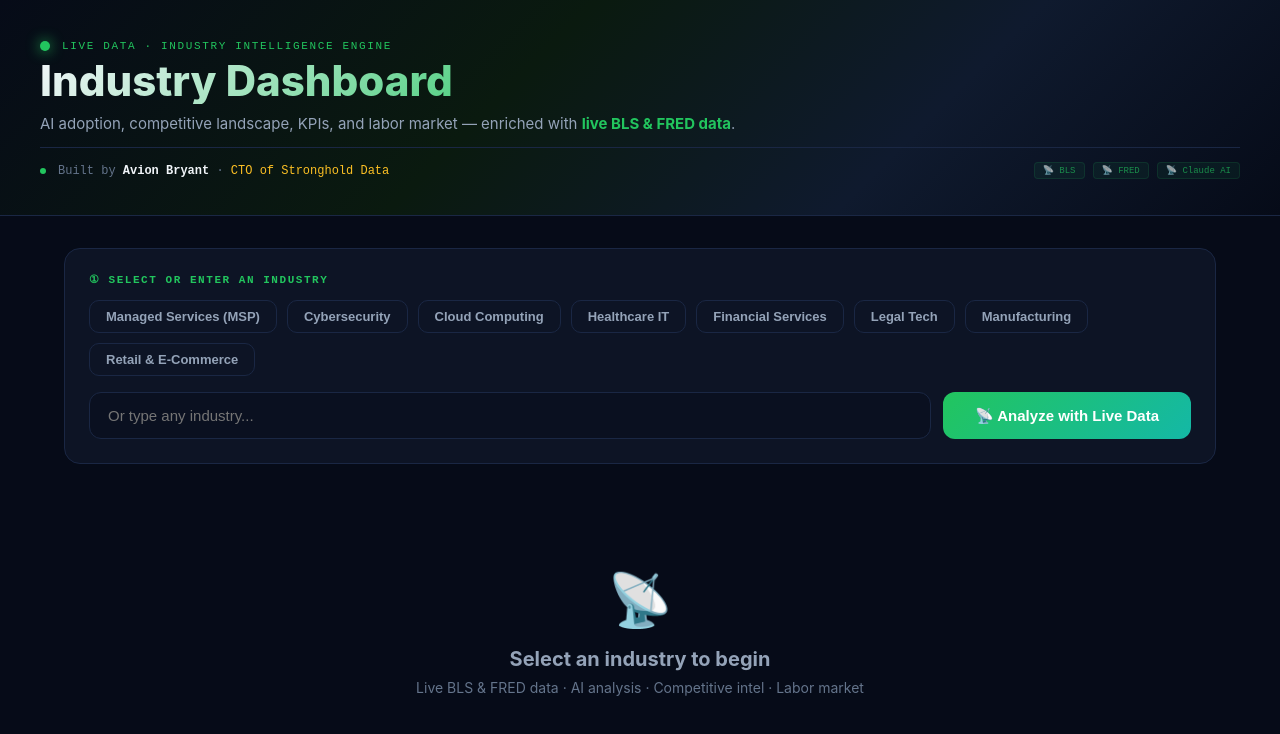
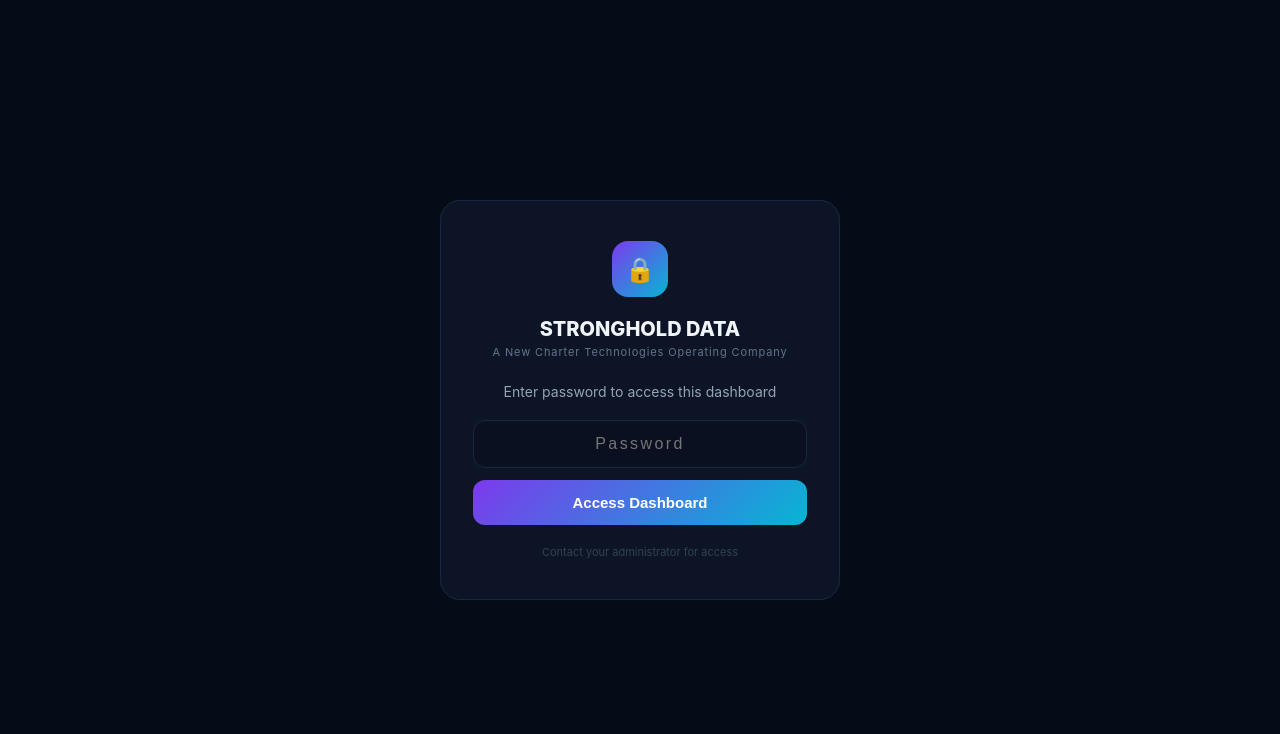
Before and after one commit to V1kno/stronghold-industry-dashboard, a React (Vite) app: page / in a window 1280 px wide. Shown: the top 734 px of the page. Built offline with nearby package versions, Linux system fonts and the light colour scheme.

Commit message:
feat: add password protection

```diff
--- /dev/null
+++ b/src/PasswordGate.tsx
@@ -0,0 +1,139 @@
+import React, { useState, useEffect } from "react";
+
+export default function PasswordGate({ children }: { children: React.ReactNode }) {
+  const [authenticated, setAuthenticated] = useState(false);
+  const [password, setPassword] = useState("");
+  const [error, setError] = useState("");
+  const [loading, setLoading] = useState(true);
+  const [checking, setChecking] = useState(false);
+
+  useEffect(() => {
+    const token = window.sessionStorage.getItem("sd_auth");
+    if (token === "authenticated") {
+      setAuthenticated(true);
+    }
+    setLoading(false);
+  }, []);
+
+  const handleSubmit = async () => {
+    if (!password.trim()) return;
+    setChecking(true);
+    setError("");
+    try {
+      const resp = await fetch("/api/auth", {
+        method: "POST",
+        headers: { "Content-Type": "application/json" },
+        body: JSON.stringify({ password: password.trim() }),
+      });
+      const data = await resp.json();
+      if (data.success) {
+        window.sessionStorage.setItem("sd_auth", "authenticated");
+        setAuthenticated(true);
+      } else {
+        setError("Incorrect password");
+        setPassword("");
+      }
+    } catch {
+      setError("Connection error. Try again.");
+    }
+    setChecking(false);
+  };
+
+  if (loading) return null;
+  if (authenticated) return <>{children}</>;
+
+  return (
+    <div style={{
+      minHeight: "100vh",
+      background: "#060b18",
+      display: "flex",
+      alignItems: "center",
+      justifyContent: "center",
+      fontFamily: "-apple-system, BlinkMacSystemFont, sans-serif",
+    }}>
+      <div style={{
+        width: "100%",
+        maxWidth: 400,
+        padding: "40px 32px",
+        background: "#0d1425",
+        border: "1px solid #1a2744",
+        borderRadius: 20,
+        textAlign: "center",
+      }}>
+        <div style={{
+          width: 56, height: 56, borderRadius: 16,
+          background: "linear-gradient(135deg, #7c3aed, #06b6d4)",
+          display: "flex", alignItems: "center", justifyContent: "center",
+          margin: "0 auto 20px", fontSize: 24,
+        }}>
+          🔒
+        </div>
+        <div style={{
+          fontSize: 20, fontWeight: 800, color: "#f1f5f9",
+          marginBottom: 4,
+        }}>
+          STRONGHOLD DATA
+        </div>
+        <div style={{
+          fontSize: 11, color: "#64748b", letterSpacing: "0.08em",
+          marginBottom: 24,
+        }}>
+          A New Charter Technologies Operating Company
+        </div>
+        <div style={{
+          fontSize: 14, color: "#94a3b8", marginBottom: 20,
+        }}>
+          Enter password to access this dashboard
+        </div>
+        <input
+          type="password"
+          value={password}
+          onChange={e => { setPassword(e.target.value); setError(""); }}
+          onKeyDown={e => e.key === "Enter" && handleSubmit()}
+          placeholder="Password"
+          autoFocus
+          style={{
+            width: "100%",
+            padding: "14px 18px",
+            borderRadius: 12,
+            border: error ? "1px solid #ef4444" : "1px solid #1a2744",
+            background: "#0a1020",
+            color: "#f1f5f9",
+            fontSize: 16,
+            outline: "none",
+            textAlign: "center",
+            letterSpacing: "0.15em",
+            marginBottom: 12,
+          }}
+        />
+        {error && (
+          <div style={{ fontSize: 13, color: "#ef4444", marginBottom: 12 }}>
+            {error}
+          </div>
+        )}
+        <button
+          onClick={handleSubmit}
+          disabled={checking || !password.trim()}
+          style={{
+            width: "100%",
+            padding: "14px",
+            borderRadius: 12,
+            border: "none",
+            background: checking ? "#1a2744" : "linear-gradient(135deg, #7c3aed, #06b6d4)",
+            color: checking ? "#64748b" : "#fff",
+            fontSize: 15,
+            fontWeight: 700,
+            cursor: checking ? "wait" : "pointer",
+          }}
+        >
+          {checking ? "Verifying..." : "Access Dashboard"}
+        </button>
+        <div style={{
+          fontSize: 11, color: "#334155", marginTop: 20,
+        }}>
+          Contact your administrator for access
+        </div>
+      </div>
+    </div>
+  );
+}
--- a/src/main.tsx
+++ b/src/main.tsx
@@ -1,10 +1,13 @@
 import React from 'react'
 import ReactDOM from 'react-dom/client'
 import Dashboard from './App'
+import PasswordGate from './PasswordGate'
 import './index.css'
 
 ReactDOM.createRoot(document.getElementById('root')!).render(
   <React.StrictMode>
-    <Dashboard />
+    <PasswordGate>
+      <Dashboard />
+    </PasswordGate>
   </React.StrictMode>,
 )
```
Also changed, not shown: api/auth.js (added, +20 -0 lines), vercel.json.
